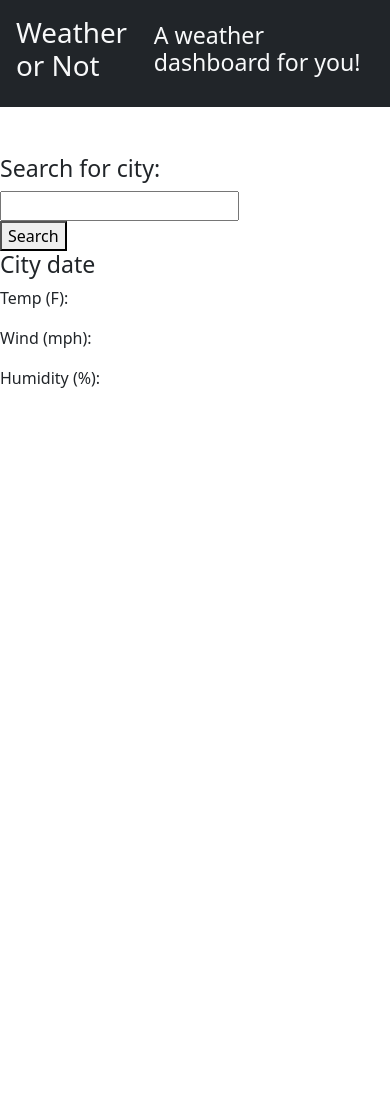
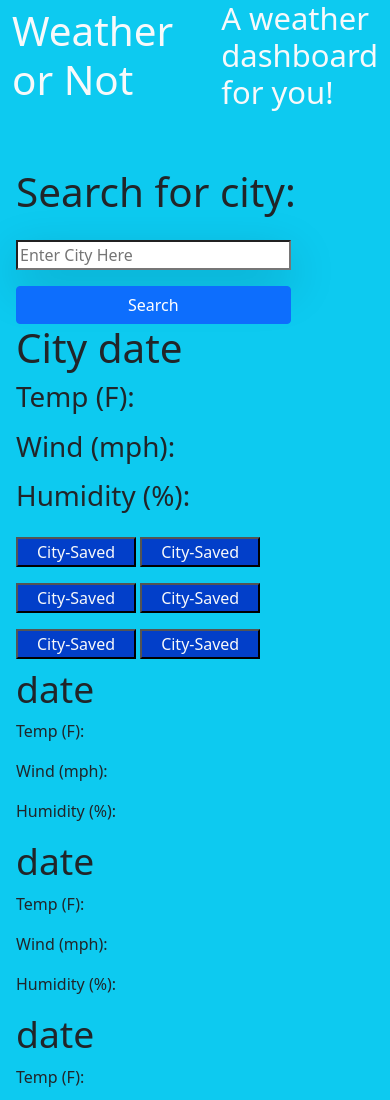
Before and after one commit to jackjg123/WeatherDashboard, a plain HTML site: page index.html in a window 390 px wide. Shown: the top 1100 px of the page. Before the commit the page ends 844 px from the top, so only its background shows below. Drawn offline with nearby package versions, Linux system fonts and the light colour scheme.

Commit message:
Polish the responsiveness using bootsrap.

```diff
--- a/index.html
+++ b/index.html
@@ -7,23 +7,76 @@
   <link href="https://cdn.jsdelivr.net/npm/bootstrap@5.1.3/dist/css/bootstrap.min.css" rel="stylesheet" integrity="sha384-1BmE4kWBq78iYhFldvKuhfTAU6auU8tT94WrHftjDbrCEXSU1oBoqyl2QvZ6jIW3" crossorigin="anonymous">
   <link rel="stylesheet" href="assets\css\style.css">
 </head>
-<body>
-  <header class="container-fluid bg-dark text-light mb-5 p-3">
+
+<!-- Create page margins with container and container-fluid. -->
+<body class="bg-info display-lg-8 display-md-10 display-sm-12" >
+  <header class="container-fluid bg-info text-light mb-5">
     <nav class="d-flex align-items-center">
-    <h1>Weather or Not</h1>
-    <h3 class="ms-auto">A weather dashboard for you!</h3>
+    <h1 class="display-2 font-weight-bold">Weather or Not</h1>
+    <h3 class="ms-lg-auto mx-5 display-5">A weather dashboard for you!</h3>
+    </nav>
+  </header>
 
-  </header>
-  <div>
-    <h3>Search for city:</h3>
-    <input type="text">
-    <div><button>Search</button></div>
-    <div>
-      <h3>City date</h3>
-      <p>Temp (F): </p>
-      <p>Wind (mph): </p>
-      <p>Humidity (%): </p>
+
+  <section class="container m-1">
+    <div class="row">
+      <div  class="col-lg-5 col-md-4 col-sm-1">
+          <h3 class="display-2" >Search for city:</h3>
+          <input id="search" class="shadow-lg w-75 my-3" type="search"  placeholder="Enter City Here">
+          <div><button id="search-btn" type="button" class="btn btn-primary w-75">Search</button></div>
+      </div>
+
+      <div id="current-city" class="col-lg-7 col-md-4 col-sm-2">
+        <h3 class="display-2" >City date</h3>
+        <p class="display-6">Temp (F): </p>
+        <p class="display-6">Wind (mph): </p>
+        <p class="display-6">Humidity (%): </p>
+      </div>
     </div>
-  </div>
+    <div class="row">
+      <div id="saved-city" class="col-lg-2 col-md-4 col-sm-1">
+        <div class="col-lg-8 col-md-3 col-sm-3">
+          <button type="button" class="h-25 d-inline-block text-light my-2" style="width: 120px; background-color: rgba(0, 32, 193, 0.816)">City-Saved</button>
+          <button type="button" class="h-25 d-inline-block text-light my-2" style="width: 120px; background-color: rgba(0, 32, 193, 0.816)">City-Saved</button>
+          <button type="button" class="h-25 d-inline-block text-light my-2" style="width: 120px; background-color: rgba(0, 32, 193, 0.816)">City-Saved</button>
+          <button type="button" class="h-25 d-inline-block text-light my-2" style="width: 120px; background-color: rgba(0, 32, 193, 0.816)">City-Saved</button>
+          <button type="button" class="h-25 d-inline-block text-light my-2" style="width: 120px; background-color: rgba(0, 32, 193, 0.816)">City-Saved</button>
+          <button type="button" class="h-25 d-inline-block text-light my-2" style="width: 120px; background-color: rgba(0, 32, 193, 0.816)">City-Saved</button>
+        </div>
+      </div>
+      <div class="row">
+        <div id="1" class="col-lg-2 col-md-6 col-sm-12">
+          <h3 class="display-3" >date</h3>
+          <p class="display-7">Temp (F): </p>
+          <p class="display-7">Wind (mph): </p>
+          <p class="display-7">Humidity (%): </p>
+        </div>
+        <div id="2" class="col-lg-2 col-md-6 col-sm-12">
+          <h3 class="display-3" >date</h3>
+          <p class="display-7">Temp (F): </p>
+          <p class="display-7">Wind (mph): </p>
+          <p class="display-7">Humidity (%): </p>
+        </div>
+        <div id="3" class="col-lg-2 col-md-6 col-sm-12">
+          <h3 class="display-3" >date</h3>
+          <p class="display-7">Temp (F): </p>
+          <p class="display-7">Wind (mph): </p>
+          <p class="display-7">Humidity (%): </p>
+        </div>
+        <div id="4" class="col-lg-2 col-md-6 col-sm-12">
+          <h3 class="display-3" >date</h3>
+          <p class="display-7">Temp (F): </p>
+          <p class="display-7">Wind (mph): </p>
+          <p class="display-7">Humidity (%): </p>
+        </div>
+        <div id="5" class="col-lg-2 col-md-6 col-sm-12">
+          <h3 class="display-3" >date</h3>
+          <p class="display-7">Temp (F): </p>
+          <p class="display-7">Wind (mph): </p>
+          <p class="display-7">Humidity (%): </p>
+        </div>
+      </div>
+    </div>
+  </section>
 </body>
 </html>
```
